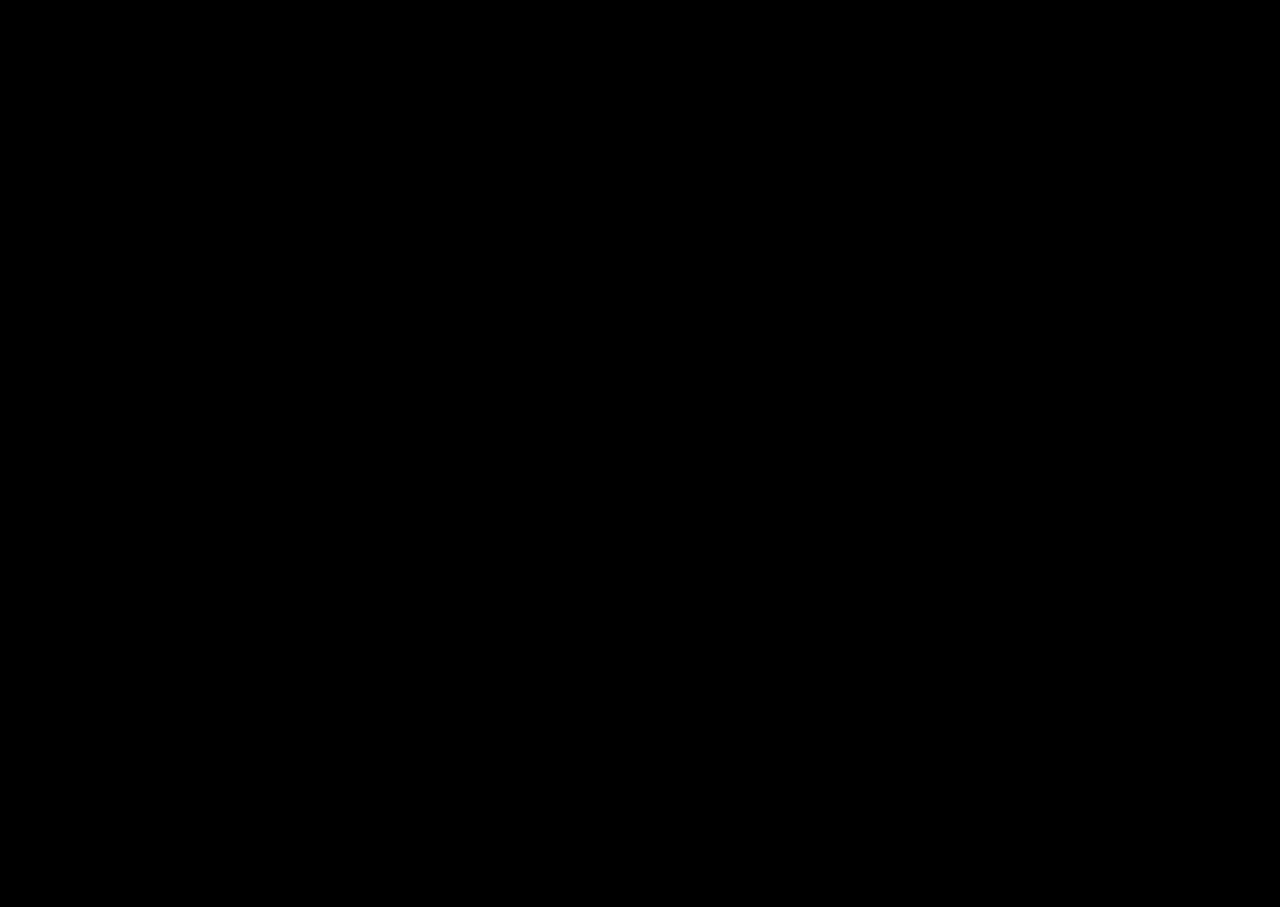
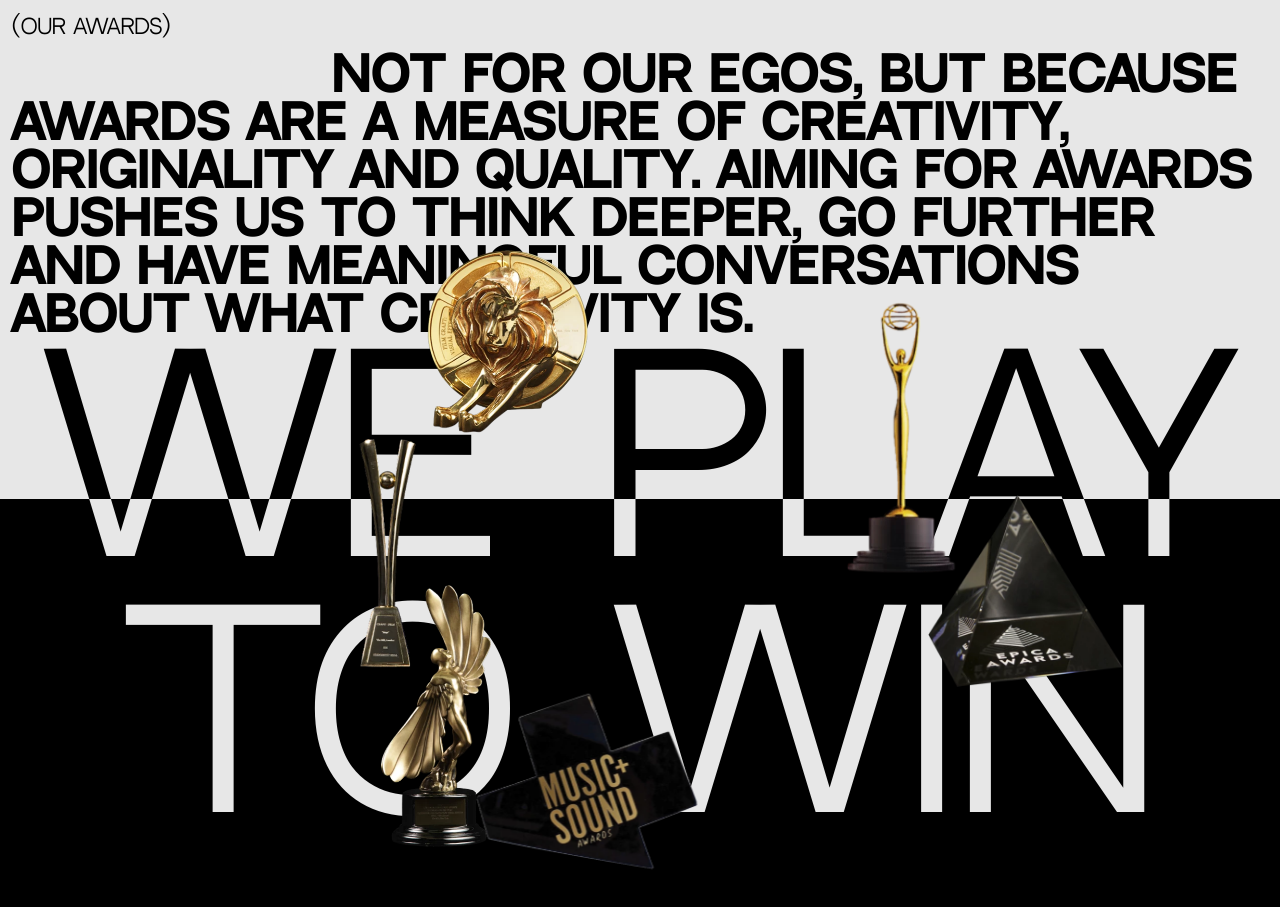
Before and after one commit to robcorreia/next-js-music-agency-page-gsap, a Next.js app: page / in a window 1280 px wide. Shown: the part 4820-5727 px from the top of the page. Before the commit the page ends 4679 px from the top, so only its background shows below. Built offline with nearby package versions, Linux system fonts and the light colour scheme; a web font is replaced by a local one.

Commit message:
feat: add Awards component

```diff
--- /dev/null
+++ b/components/Awards.js
@@ -0,0 +1,91 @@
+/** @format */
+
+import Image from "next/image";
+import React from "react";
+import award1 from "../images/award1.png";
+import award2 from "../images/award2.png";
+import award3 from "../images/award3.png";
+import award4 from "../images/award4.png";
+import award5 from "../images/award5.png";
+import award6 from "../images/award6.png";
+function Awards() {
+  return (
+    <div className="relative font-neutralFace">
+      <div className="bg-[#e7e7e7] text-black h-[80vh]">
+        <div className="px-3 py-2">
+          <div className="w-full h-[1px] bg-black"></div>
+          <div className="flex justify-between w-full text-xs py-2">
+            <div>BOLD</div>
+            <div>CULTURALLY CONNECTED</div>
+            <div>INCLUSIVE</div>
+          </div>
+          <div className="my-28">
+            <div className="text-sm md:text-xl">(OUR AWARDS)</div>
+            <div className="text-2xl sm:text-3xl md:text-5xl font-bold leading-snug indent-[25vw] my-2">
+              NOT FOR OUR EGOS, BUT BECAUSE AWARDS ARE A MEASURE OF CREATIVITY,
+              ORIGINALITY AND QUALITY. AIMING FOR AWARDS PUSHES US TO THINK
+              DEEPER, GO FURTHER AND HAVE MEANINGFUL CONVERSATIONS ABOUT WHAT
+              CREATIVITY IS.
+            </div>
+          </div>
+        </div>
+      </div>
+      <div className="h-[50vh] sm:h-[70vh] bg-black text-[#e7e7e7]">
+        <div className="flex items-center justify-center w-full h-full text-center text-7xl sm:text-9xl md:text-[10rem] xl:text-[16rem] leading-none">
+          <h1 className="-mt-[50vh] mix-blend-difference">
+            WE PLAY <br /> TO WIN
+          </h1>
+        </div>
+      </div>
+      <div className="absolute top-[35%] right-[10%]">
+        <Image
+          alt=""
+          src={award1}
+          className="h-28 sm:h-44 md:h-80 z-10 object-contain"
+        />
+      </div>
+
+      <div className="absolute bottom-[15%] left-[15%]">
+        <Image
+          alt=""
+          src={award2}
+          className="h-28 sm:h-44 md:h-80 z-10 object-contain"
+        />
+      </div>
+
+      <div className="absolute bottom-[50%] left-[20%]">
+        <Image
+          alt=""
+          src={award3}
+          className="h-28 sm:h-44 md:h-80 z-10 object-contain"
+        />
+      </div>
+
+      <div className="absolute bottom-[30%] left-[60%]">
+        <Image
+          alt=""
+          src={award4}
+          className="h-28 sm:h-32 md:h-52 z-10 object-contain"
+        />
+      </div>
+
+      <div className="absolute right-[50%] bottom-[30%]">
+        <Image
+          alt=""
+          src={award5}
+          className="h-28 sm:h-44 md:h-80 z-10 object-contain"
+        />
+      </div>
+
+      <div className="absolute bottom-[15%] right-[35%]">
+        <Image
+          alt=""
+          src={award6}
+          className="h-28 sm:h-32 md:h-48 z-10 object-contain"
+        />
+      </div>
+    </div>
+  );
+}
+
+export default Awards;
--- a/pages/index.js
+++ b/pages/index.js
@@ -5,6 +5,7 @@
 import WhoWeAre from "../components/WhoWeAre";
 import Concepts from "../components/Concepts";
 import Publications from "../components/Publications";
+import Awards from "../components/Awards";
 
 export default function Home() {
   return (
@@ -14,6 +15,7 @@
       <WhoWeAre />
       <Concepts />
       <Publications />
+      <Awards />
     </div>
   );
 }
```
Also changed, not shown: components/Office.js (added).
